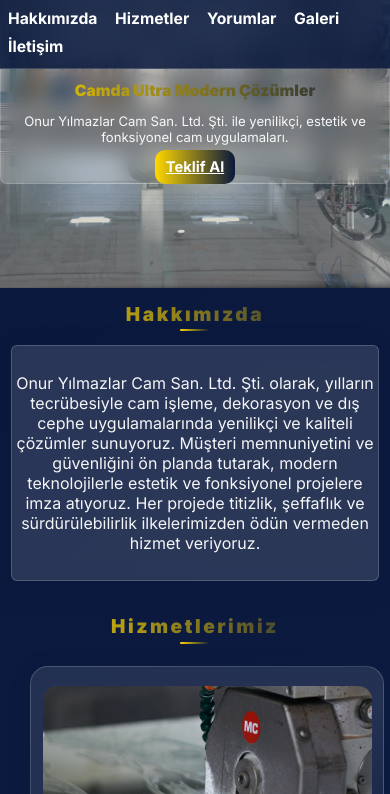
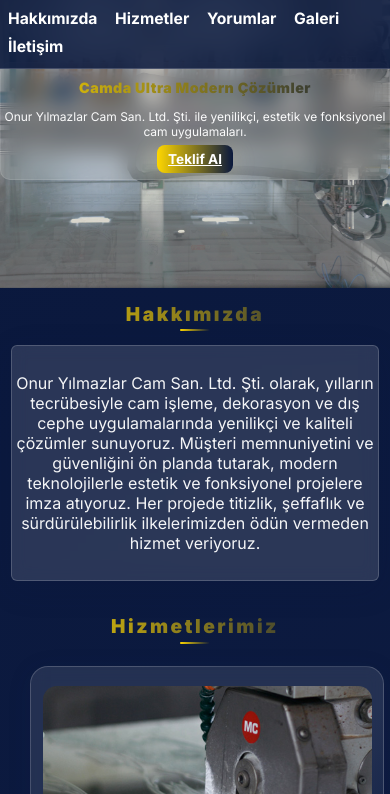
Before and after one commit to erdncyz/onur-cam, a plain HTML site: page index.html in a window 390 px wide. Shown: the part 50-844 px from the top of the page. Drawn offline with Linux system fonts and the light colour scheme.

Commit message:
fix: responsive

```diff
--- a/style.css
+++ b/style.css
@@ -383,23 +383,43 @@ nav a:hover {
     white-space: nowrap;
   }
   .hero-glass {
-    padding: 0.7rem 0.3rem;
-    border-radius: 10px;
-    max-width: 96vw;
-    margin: 1.2rem auto 0.7rem auto;
+    padding: 0.5rem 0.2rem 0.9rem 0.2rem;
+    border-radius: 18px;
+    max-width: 92vw;
+    margin: 1.1rem auto 0.7rem auto;
+    background: rgba(255,255,255,0.18);
+    box-shadow: 0 2px 18px rgba(30,40,80,0.10);
+    border: 1.2px solid rgba(255,255,255,0.10);
+    text-align: center;
   }
   .hero-title {
-    font-size: 1.15rem;
-    margin-bottom: 0.5rem;
+    font-size: 1.05rem;
+    margin-bottom: 0.4rem;
+    line-height: 1.25;
+    word-break: break-word;
+    letter-spacing: 0.5px;
+    font-weight: 900;
+    background: linear-gradient(90deg, var(--gold) 0%, var(--navy) 100%);
+    -webkit-background-clip: text;
+    -webkit-text-fill-color: transparent;
+    background-clip: text;
+    display: block;
   }
   .hero-desc {
-    font-size: 0.92rem;
-    margin-bottom: 1.1rem;
+    font-size: 0.89rem;
+    margin-bottom: 0.8rem;
+    line-height: 1.4;
+    color: #fff;
+    opacity: 0.97;
   }
   .cta-btn {
-    font-size: 0.98rem;
-    padding: 0.6rem 1.1rem;
-    border-radius: 14px;
+    font-size: 0.92rem;
+    padding: 0.5rem 1.1rem;
+    border-radius: 12px;
+    margin-top: 0.2rem;
+    margin-bottom: 0;
+    min-width: 120px;
+    max-width: 90vw;
   }
   .about-glass {
     padding: 1rem 0.3rem;
@@ -575,23 +595,28 @@ nav a:hover {
     max-height: 60vh;
   }
   .hero-glass {
-    padding: 0.4rem 0.1rem;
-    border-radius: 7px;
+    padding: 0.3rem 0.05rem 0.7rem 0.05rem;
+    border-radius: 10px;
     max-width: 99vw;
-    margin: 0.7rem auto 0.3rem auto;
+    margin: 0.5rem auto 0.2rem auto;
+    background: rgba(255,255,255,0.13);
+    box-shadow: 0 1px 8px rgba(30,40,80,0.08);
   }
   .hero-title {
-    font-size: 0.98rem;
-    margin-bottom: 0.3rem;
+    font-size: 0.89rem;
+    margin-bottom: 0.2rem;
+    line-height: 1.18;
   }
   .hero-desc {
-    font-size: 0.82rem;
-    margin-bottom: 0.7rem;
+    font-size: 0.75rem;
+    margin-bottom: 0.5rem;
+    line-height: 1.3;
   }
   .cta-btn {
-    font-size: 0.92rem;
-    padding: 0.5rem 0.7rem;
-    border-radius: 10px;
+    font-size: 0.85rem;
+    padding: 0.4rem 0.7rem;
+    border-radius: 8px;
+    min-width: 90px;
   }
 }
 
@@ -712,9 +737,9 @@ footer {
 /* CONTACT ULTRA MODERN */
 .contact-flex {
   display: flex;
-  gap: 2.5rem;
+  gap: 1.5rem;
   justify-content: center;
-  align-items: flex-start;
+  align-items: stretch;
   margin-bottom: 2.5rem;
   flex-wrap: wrap;
 }
@@ -723,12 +748,12 @@ footer {
   border-radius: 24px;
   box-shadow: var(--glass-shadow);
   border: 1.5px solid var(--glass-border);
-  padding: 2.5rem 2rem 2rem 2rem;
-  min-width: 320px;
-  max-width: 420px;
-  flex: 1 1 340px;
+  padding: 1.5rem 1.2rem;
+  min-width: 240px;
+  max-width: 380px;
+  flex: 1 1 320px;
   backdrop-filter: blur(8px);
-  margin: 1.5rem auto;
+  margin-bottom: 1.5rem;
   box-sizing: border-box;
 }
 .info-card {
@@ -803,13 +828,16 @@ footer {
 @media (max-width: 900px) {
   .contact-flex {
     flex-direction: column;
-    gap: 1.2rem;
+    gap: 1rem;
     align-items: stretch;
   }
   .contact-card {
-    max-width: 100%;
+    max-width: 98vw;
     min-width: 0;
     padding: 1.2rem 0.7rem;
+    border-radius: 10px;
+    margin: 0.5rem auto;
+    box-sizing: border-box;
   }
   .faq-list {
     gap: 1rem;
```
